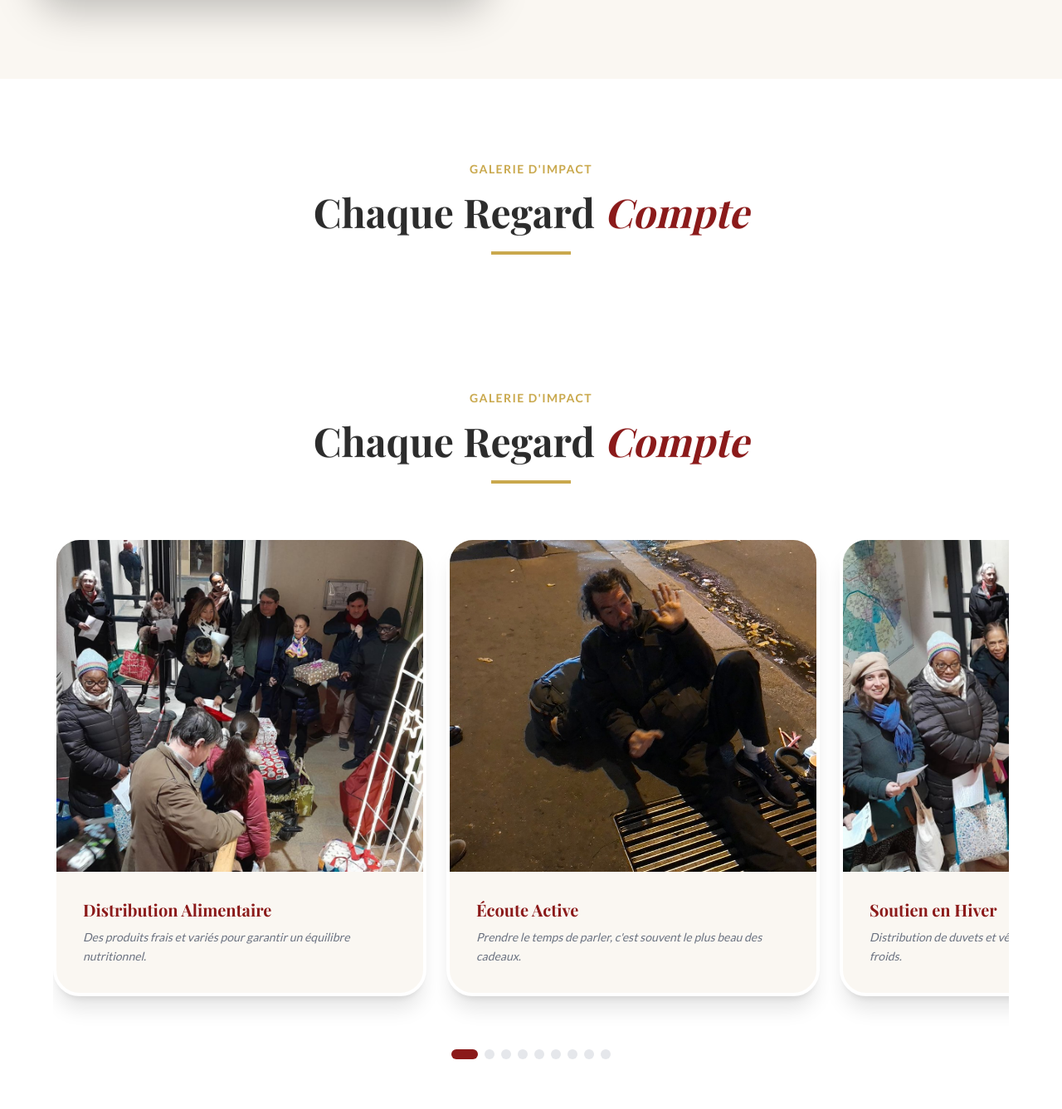
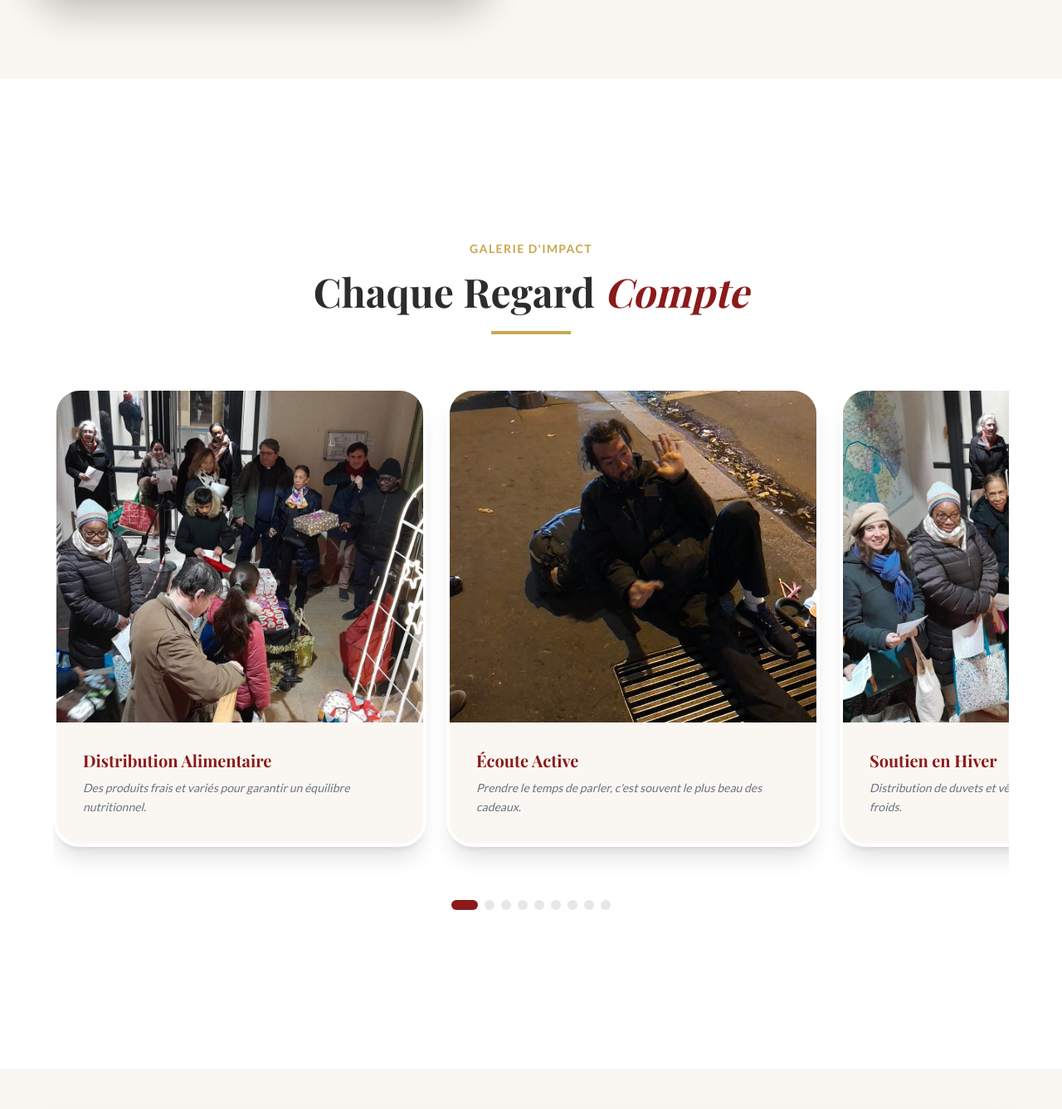
Before and after one commit to bleu-lock/projet_saint_martin, a Flask app: page / in a window 1280 px wide. Shown: the part 1946-3283 px from the top of the page at 83% size. Run offline with Flask 3, Linux system fonts and the light colour scheme; some libraries are stand-ins or nearby versions; some web fonts are replaced.

Commit message:
style: fix redundant title and sync slider dots with scroll position

```diff
--- a/templates/index.html
+++ b/templates/index.html
@@ -193,12 +193,6 @@
 <!-- Impact Gallery Section -->
 <section class="py-24 bg-white overflow-hidden">
     <div class="max-w-7xl mx-auto px-4 sm:px-6 lg:px-8">
-        <div class="text-center mb-16 reveal-fade">
-            <span class="text-asm-gold font-bold tracking-widest uppercase text-sm">Galerie d'Impact</span>
-            <h2 class="text-4xl md:text-5xl font-serif font-bold text-asm-dark mt-4 mb-6">Chaque Regard <span class="text-asm-bordeaux italic">Compte</span></h2>
-            <div class="w-24 h-1 bg-asm-gold mx-auto mb-8"></div>
-        </div>
-
 <!-- Impact Gallery Section (Advanced Slider) -->
 <section class="py-24 bg-white overflow-hidden">
     <div class="max-w-7xl mx-auto px-4 sm:px-6 lg:px-8">
@@ -221,10 +215,17 @@
                 { img: '{{ url_for('static', filename='images/action-11.jpg') }}', title: 'Maraude Nocturne', desc: 'Une présence rassurante dans le silence de la nuit parisienne.' },
                 { img: '{{ url_for('static', filename='images/action-12.jpg') }}', title: 'Ateliers Solidaires', desc: 'Des moments de partage pour reconstruire l\'estime de soi.' },
                 { img: '{{ url_for('static', filename='images/action-13.jpg') }}', title: 'Dignité Retrouvée', desc: 'Le sourire d\'un bénéficiaire est notre plus grande récompense.' }
-            ]
+            ],
+            updateActive(el) {
+                const scrollLeft = el.scrollLeft;
+                const width = el.offsetWidth;
+                this.active = Math.round(scrollLeft / (300 + 24)); // 300px is card width, 24px is gap
+            }
         }">
             <!-- Main Slider Container -->
-            <div class="flex overflow-x-auto snap-x snap-mandatory no-scrollbar gap-6 pb-12" id="impact-slider">
+            <div class="flex overflow-x-auto snap-x snap-mandatory no-scrollbar gap-6 pb-12"
+                 id="impact-slider"
+                 @scroll.debounce.50ms="updateActive($el)">
                 <template x-for="(slide, index) in slides" :key="index">
                     <div class="flex-none w-[300px] md:w-[450px] snap-center">
                         <div class="bg-asm-offwhite rounded-[2rem] overflow-hidden shadow-xl border-4 border-white transition-all duration-500 hover:shadow-2xl hover:-translate-y-2 group/card">
@@ -244,11 +245,13 @@
             <!-- Custom Navigation Dots -->
             <div class="flex justify-center gap-2 mt-4">
                 <template x-for="(slide, index) in slides" :key="index">
-                    <button class="w-3 h-3 rounded-full transition-all duration-300"
+                    <button class="w-3 h-3 rounded-full transition-all duration-300 cursor-default"
                             :class="active === index ? 'bg-asm-bordeaux w-8' : 'bg-gray-200'"></button>
                 </template>
             </div>
         </div>
+    </div>
+</section>
     </div>
 </section>
 
```
